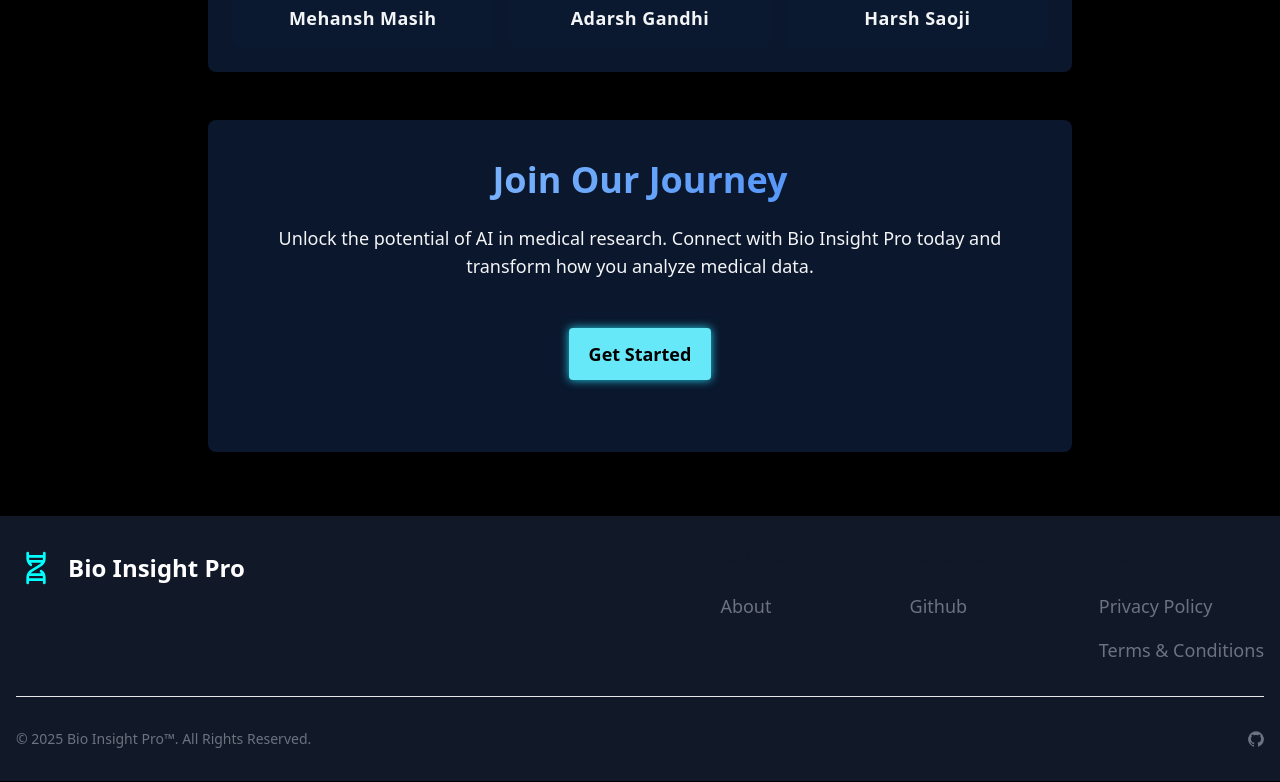
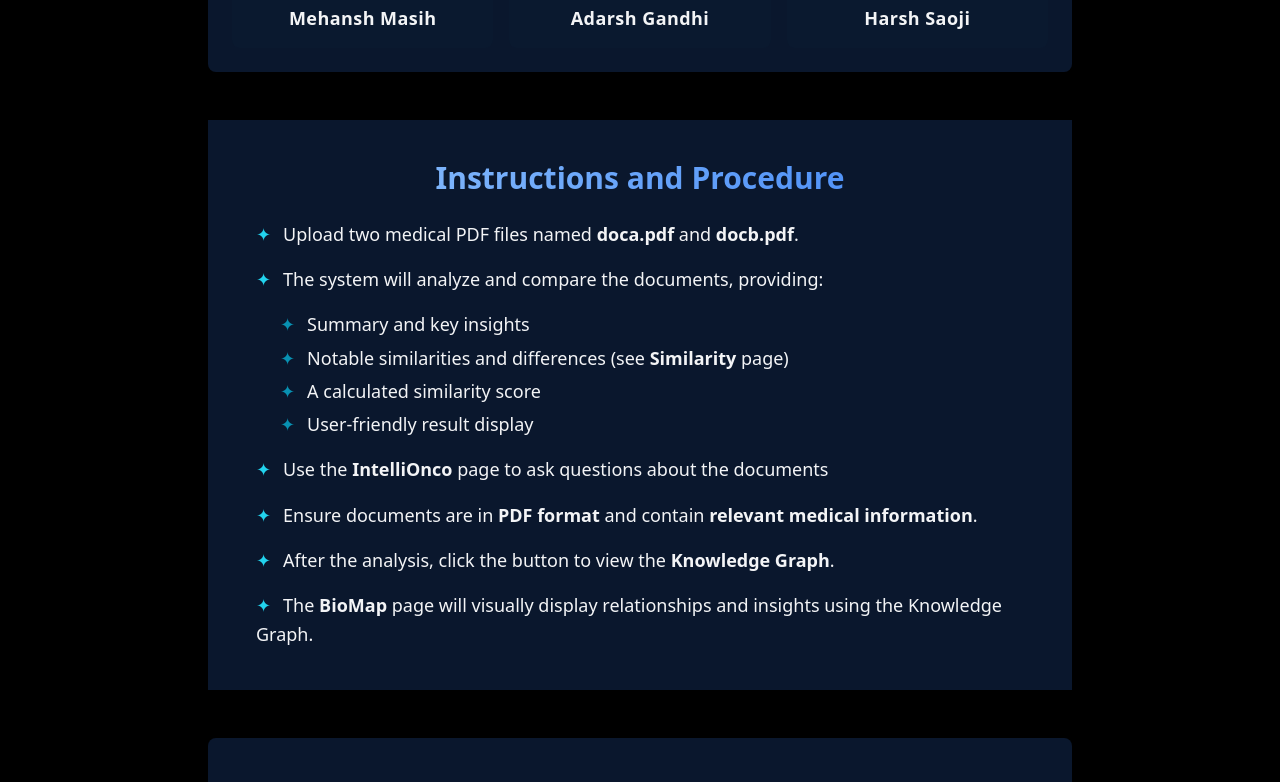
Before and after one commit to cyberpsychofc/Bio-Insight-Pro, a React (Vite) app in the folder frontend/: page /about in a window 1280 px wide. Shown: the part 1100-1882 px from the top of the page. Built offline with nearby package versions, Linux system fonts and the light colour scheme; no server answers; a web font is replaced by a local one; what neo4j-driver would draw is missing.

Commit message:
Adding Instruction

```diff
--- a/frontend/src/pages/About.jsx
+++ b/frontend/src/pages/About.jsx
@@ -97,7 +97,63 @@ export default function About() {
                             </div>
                         </div>
                     </div>
+                     {/* Instructions */}
+                    <div className="text-center py-10 bg-[#0a172d]">
+                        <h3 className="text-3xl font-bold bg-gradient-to-r from-blue-300 to-blue-500 bg-clip-text text-transparent mb-6">
+                            Instructions and Procedure
+                        </h3>
 
+                        <div className="text-gray-100 text-left max-w-3xl mx-auto space-y-4 leading-relaxed">
+                            <p>
+                                <span className="text-cyan-400 mr-3">✦</span>
+                                Upload two medical PDF files named <strong>doca.pdf</strong> and <strong>docb.pdf</strong>.
+                            </p>
+
+                            <p>
+                                <span className="text-cyan-400 mr-3">✦</span>
+                                The system will analyze and compare the documents, providing:
+                            </p>
+
+                            <ul className="list-none pl-6 space-y-1">
+                                <li>
+                                    <span className="text-cyan-600 mr-3">✦</span>
+                                    Summary and key insights
+                                </li>
+                                <li>
+                                    <span className="text-cyan-600 mr-3">✦</span>
+                                    Notable similarities and differences (see <strong>Similarity</strong> page)
+                                </li>
+                                <li>
+                                    <span className="text-cyan-600 mr-3">✦</span>
+                                    A calculated similarity score
+                                </li>
+                                <li>
+                                    <span className="text-cyan-600 mr-3">✦</span>
+                                    User-friendly result display
+                                </li>
+                            </ul>
+
+                            <p>
+                                <span className="text-cyan-400 mr-3">✦</span>
+                                Use the <strong>IntelliOnco</strong> page to ask questions about the documents
+                            </p>
+
+                            <p>
+                                <span className="text-cyan-400 mr-3">✦</span>
+                                Ensure documents are in <strong>PDF format</strong> and contain <strong>relevant medical information</strong>.
+                            </p>
+
+                            <p>
+                                <span className="text-cyan-400 mr-3">✦</span>
+                                After the analysis, click the button to view the <strong>Knowledge Graph</strong>.
+                            </p>
+
+                            <p>
+                                <span className="text-cyan-400 mr-3">✦</span>
+                                The <strong>BioMap</strong> page will visually display relationships and insights using the Knowledge Graph.
+                            </p>
+                        </div>
+                    </div>
                     {/* Call to Action */}
                     <div className="text-center bg-[#0a172d] rounded-lg p-8 shadow-xl">
                         <h3 className="text-4xl font-bold bg-gradient-to-r from-blue-300 to-blue-500 bg-clip-text text-transparent mb-4 p-2">Join Our Journey</h3>
```
Also changed, not shown: 1 other file (tests, documents, lock files or other folders).
